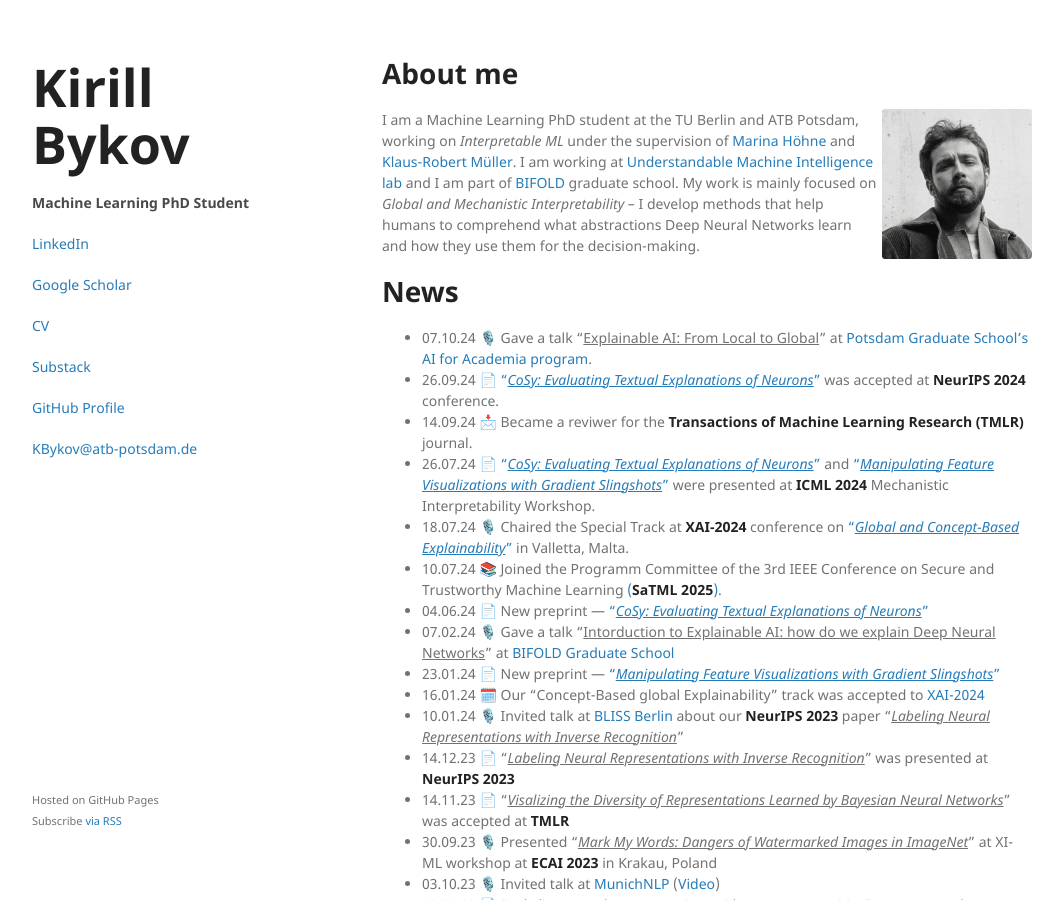
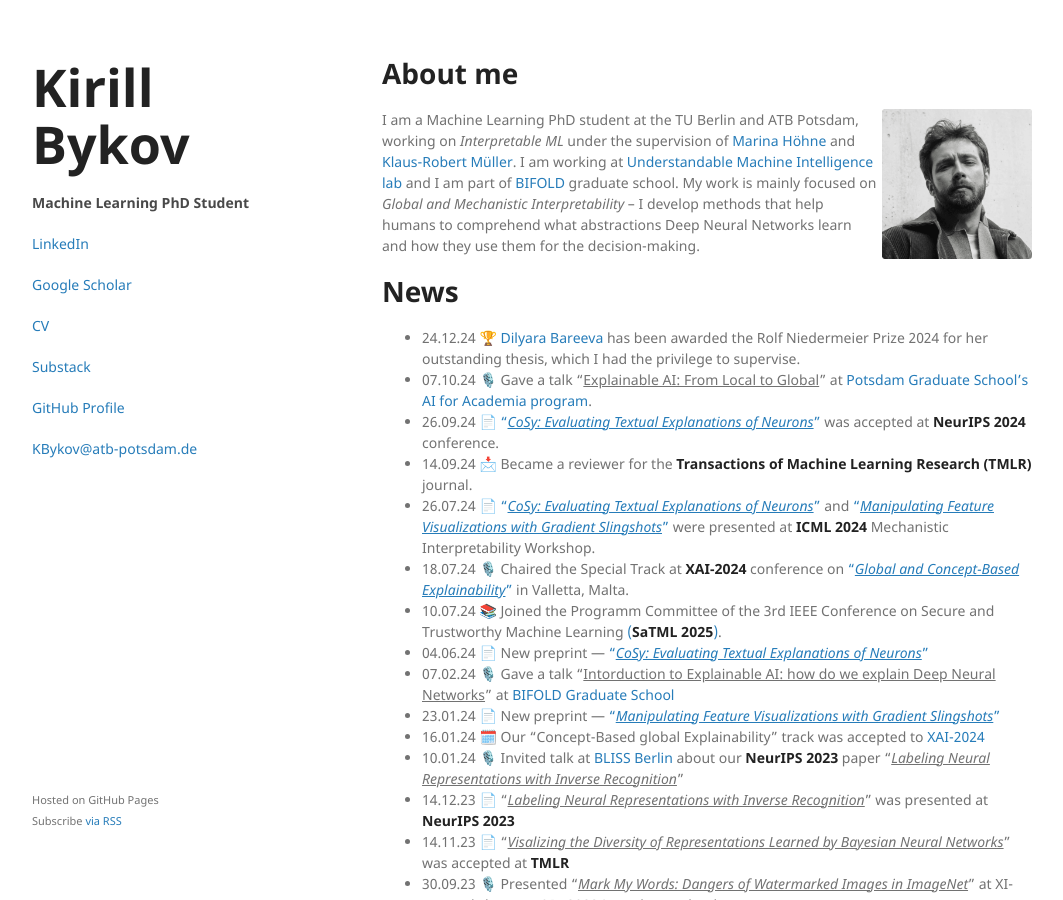
Before and after one commit to lapalap/lapalap.github.io, a Jekyll site: the page built from index.md, in a window 1280 px wide and 900 px high. Shown: the whole window, without its empty margins (108-1171 px from the left). Built offline with Jekyll 4.4.1, drawn with Linux system fonts in a browser that asks for light colours; our own code applies the rules of GitHub Pages for plain Markdown files.

Commit message:
✨ updates

```diff
--- a/index.md
+++ b/index.md
@@ -10,9 +10,10 @@ layout: default
 I am a Machine Learning PhD student at the TU Berlin and ATB Potsdam, working on *Interpretable ML* under the supervision of <a href="https://scholar.google.de/citations?user=YwdAiikAAAAJ&hl=en">Marina Höhne</a> and <a href="https://scholar.google.com/citations?user=jplQac8AAAAJ&hl=en">Klaus-Robert Müller</a>. I am working at <a href="https://x.com/umi_lab_ai">Understandable Machine Intelligence lab</a> and I am part of <a href="https://www.bifold.berlin">BIFOLD</a> graduate school. My work is mainly focused on *Global and Mechanistic Interpretability*  – I develop methods that help humans to comprehend what abstractions Deep Neural Networks learn and how they use them for the decision-making.
 
 # News
+*   24.12.24 🏆 [Dilyara Bareeva](https://www.linkedin.com/posts/dilyarabareeva_deeply-honored-to-receive-the-%F0%9D%97%A5%F0%9D%97%BC%F0%9D%97%B9%F0%9D%97%B3-activity-7276927469964722176-NF5N?utm_source=share&utm_medium=member_desktop) has been awarded the Rolf Niedermeier Prize 2024 for her outstanding thesis, which I had the privilege to supervise.
 *   07.10.24 🎙️ Gave a talk "<ins>Explainable AI: From Local to Global</ins>" at [Potsdam Graduate School's AI for Academia program](https://www.uni-potsdam.de/en/pogs/train/data-science-ai).
 *   26.09.24 📄 ["<ins>*CoSy: Evaluating Textual Explanations of Neurons*</ins>"](https://arxiv.org/abs/2405.20331) was accepted at **NeurIPS 2024** conference.
-*   14.09.24 📩 Became a reviwer for the **Transactions of Machine Learning Research (TMLR)** journal.
+*   14.09.24 📩 Became a reviewer for the **Transactions of Machine Learning Research (TMLR)** journal.
 *   26.07.24 📄 ["<ins>*CoSy: Evaluating Textual Explanations of Neurons*</ins>"](https://arxiv.org/abs/2405.20331) and ["<ins>*Manipulating Feature Visualizations with Gradient Slingshots*</ins>"](https://arxiv.org/abs/2401.06122) were presented at **ICML 2024** Mechanistic Interpretability Workshop.
 *   18.07.24 🎙️ Chaired the Special Track at **XAI-2024** conference on ["<ins>*Global and Concept-Based Explainability*</ins>"](https://xaiworldconference.com/2024/concept-based-global-explainability/) in Valletta, Malta.
 *   10.07.24 📚 Joined the Programm Committee of the 3rd IEEE Conference on Secure and Trustworthy Machine Learning [(**SaTML 2025**)](https://satml.org/).
```
Also changed, not shown: 4 other files.
